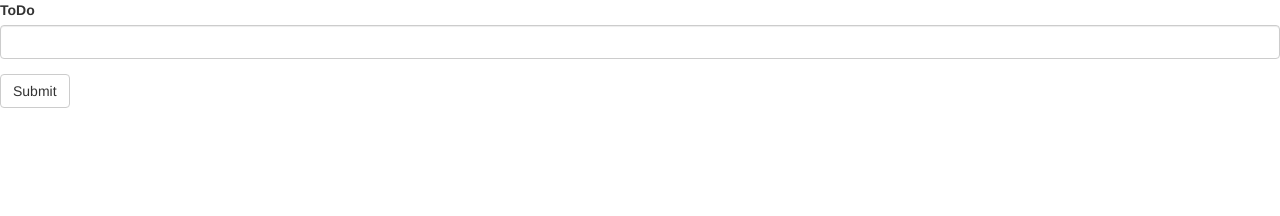
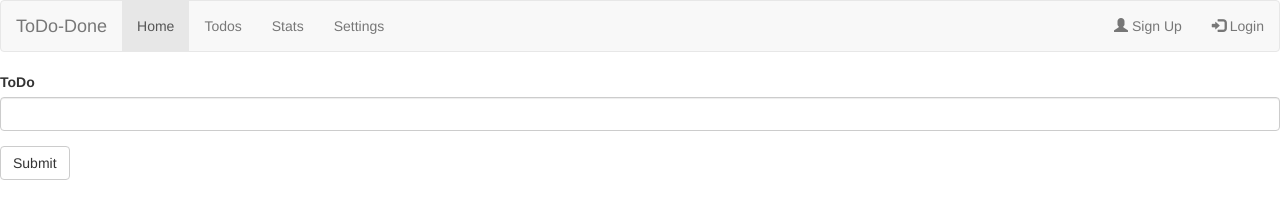
Before and after one commit to Budaa/todo, a website: page index.html in a window 1280 px wide. Drawn offline with nearby package versions, Linux system fonts and the light colour scheme; no server answers.

Commit message:
recent small changes

```diff
--- a/app.js
+++ b/app.js
@@ -1,7 +1,13 @@
 angular.module('toDo', [])
 
 .controller('mainCtrl', ['$scope', 'todoSrvc', '$filter', function($scope, todoSrvc, $filter) {
+	/**
+	 * Function to trim whitespaces etc from edges of the string
+	 * @return {[string]} [return trimed string]
+	 */
+
 	$scope.todoError = []
+
 
 	/**
 	 * Creating new Todo for user
@@ -9,6 +15,16 @@ angular.module('toDo', [])
 	 * @return {[type]}      [description]
 	 */
 	$scope.createTodo = function(todo){
+		String.prototype.trim = function () {
+	    	return this.replace(/^\s*/, "").replace(/\s*$/, "");
+		}
+
+		if( todo === undefined) {
+			$.alert({
+				title: "Error",
+				content: "error!"
+			})
+		}
 		todoSrvc.create({
 			body: todo.body,
 			username: 'pbuderaski',
--- a/bower.json
+++ b/bower.json
@@ -16,6 +16,7 @@
   ],
   "dependencies": {
     "angular": "^1.5.5",
-    "bootstrap": "^3.3.6"
+    "bootstrap": "^3.3.6",
+    "jquery-confirm2": "craftpip/jquery-confirm#^2.5.1"
   }
 }
--- a/index.html
+++ b/index.html
@@ -11,6 +11,23 @@
 	<title>Todo-App</title>
 </head>
 <body ng-controller="mainCtrl">
+	<nav class="navbar navbar-default">
+	    <div class="container-fluid">
+	        <div class="navbar-header">
+	            <a class="navbar-brand" href="#">ToDo-Done</a>
+	        </div>
+	        <ul class="nav navbar-nav">
+	            <li class="active"><a href="#">Home</a></li>
+	            <li><a href="#">Todos</a></li>
+	            <li><a href="#">Stats</a></li>
+	            <li><a href="#">Settings</a></li>
+	        </ul>
+	        <ul class="nav navbar-nav navbar-right">
+		        <li><a href="#"><span class="glyphicon glyphicon-user"></span> Sign Up</a></li>
+                <li><a href="#"><span class="glyphicon glyphicon-log-in"></span> Login</a></li>
+            </ul>
+	    </div>
+	</nav>
 	<form role="form">
 <!-- 	  <div class="form-group">
 	    <label for="email">Date:</label>
```
